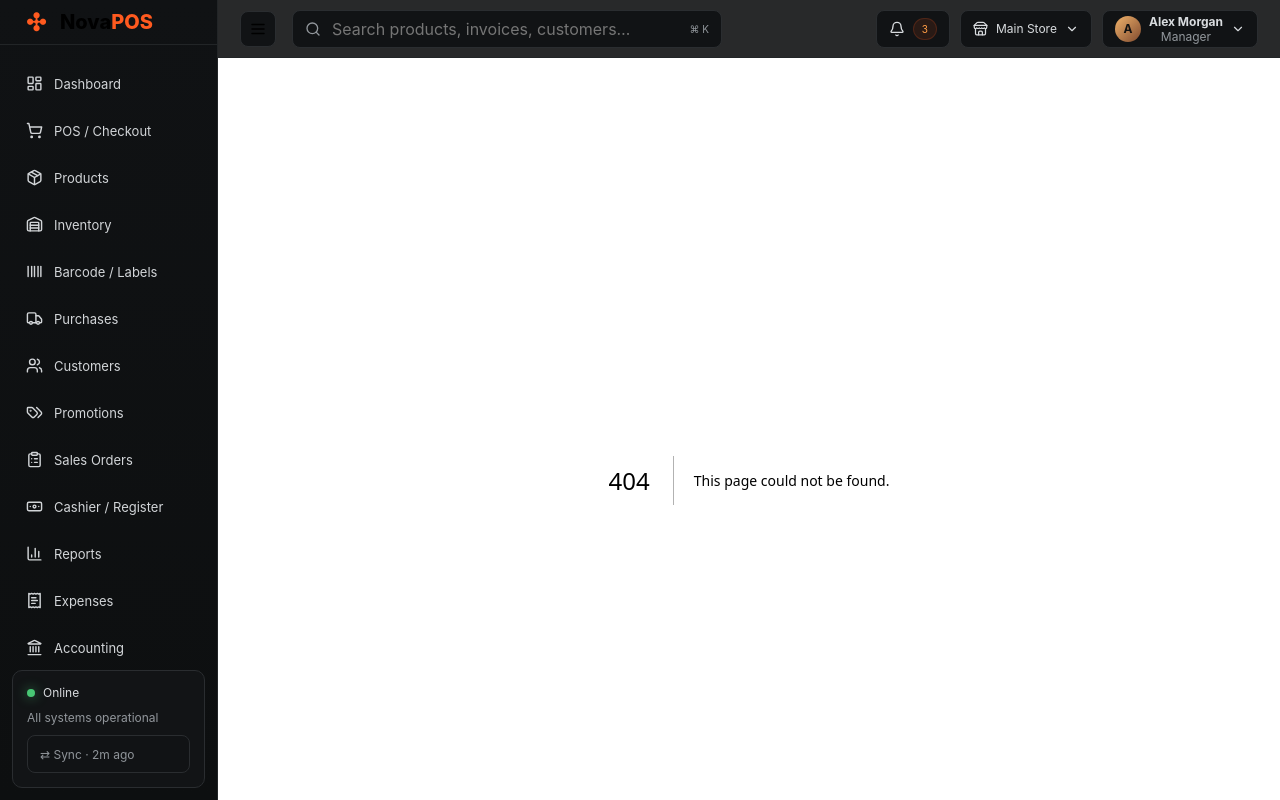
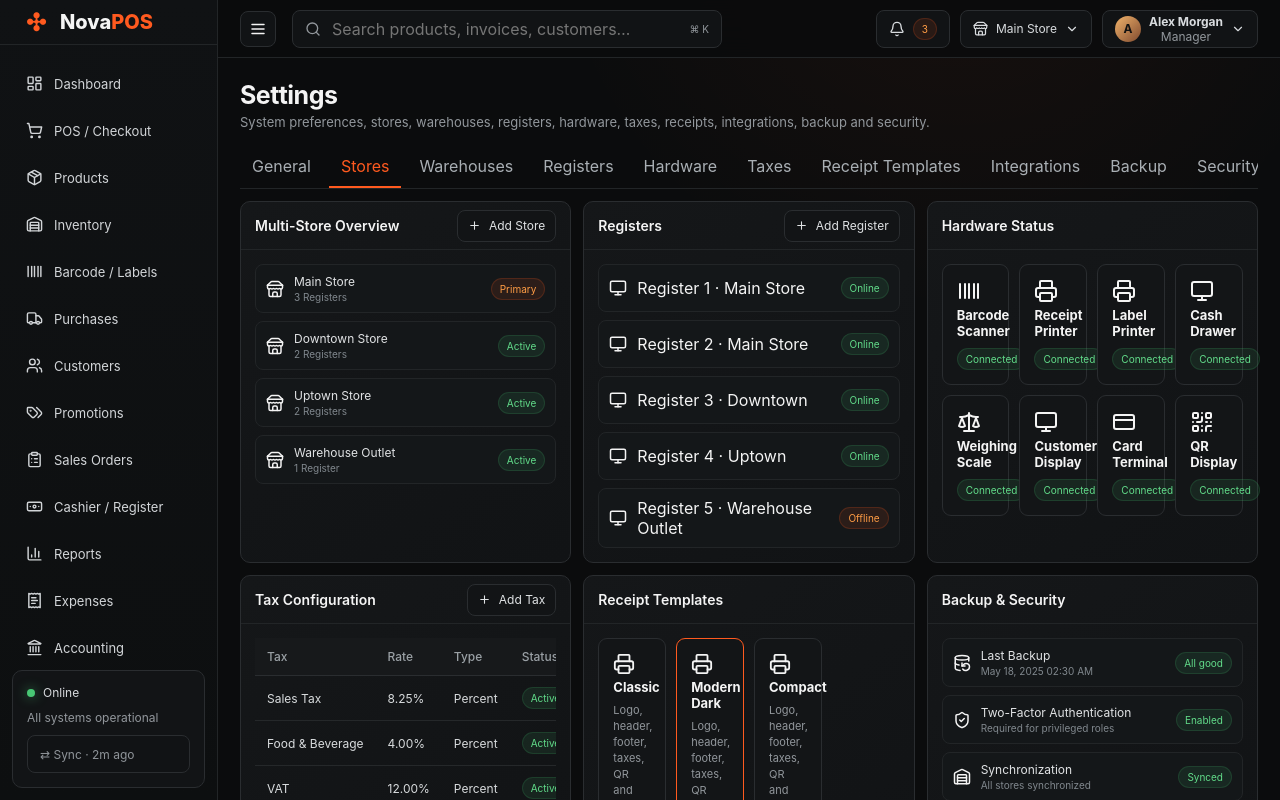
Before and after one commit to heshannamal/web7POS, a Next.js app in the folder frontend/: page /settings in a window 1280 px wide. Before the commit this address had no page. Shown: the top 800 px of the page. Built offline with nearby package versions, Linux system fonts and the light colour scheme.

Commit message:
Add settings hardware and multi-store UI

```diff
--- /dev/null
+++ b/frontend/app/settings/page.tsx
@@ -0,0 +1,15 @@
+import { PageHead, Card, Badge } from '@/components/ui';
+import { Store, Warehouse, Monitor, Barcode, Printer, Scale, CreditCard, QrCode, Plus, ShieldCheck, DatabaseBackup } from 'lucide-react';
+export default function Settings(){return <>
+<PageHead title="Settings" subtitle="System preferences, stores, warehouses, registers, hardware, taxes, receipts, integrations, backup and security."/>
+<div className="tabs"><button className="tab">General</button><button className="tab active">Stores</button><button className="tab">Warehouses</button><button className="tab">Registers</button><button className="tab">Hardware</button><button className="tab">Taxes</button><button className="tab">Receipt Templates</button><button className="tab">Integrations</button><button className="tab">Backup</button><button className="tab">Security</button></div>
+<div className="grid three-col">
+<Card title="Multi-Store Overview" action={<button className="btn btn-sm"><Plus size={13}/> Add Store</button>}><div className="list">{[['Main Store','3 Registers','Primary'],['Downtown Store','2 Registers','Active'],['Uptown Store','2 Registers','Active'],['Warehouse Outlet','1 Register','Active']].map(([a,b,c])=><div className="list-row" key={a}><Store size={18}/><div className="grow"><div className="title">{a}</div><div className="sub">{b}</div></div><Badge tone={c==='Primary'?'orange':'green'}>{c}</Badge></div>)}</div></Card>
+<Card title="Registers" action={<button className="btn btn-sm"><Plus size={13}/> Add Register</button>}><div className="list">{['Register 1 · Main Store','Register 2 · Main Store','Register 3 · Downtown','Register 4 · Uptown','Register 5 · Warehouse Outlet'].map((x,i)=><div className="list-row" key={x}><Monitor size={18}/><div className="grow">{x}</div><Badge tone={i===4?'orange':'green'}>{i===4?'Offline':'Online'}</Badge></div>)}</div></Card>
+<Card title="Hardware Status"><div className="small-grid">{[[Barcode,'Barcode Scanner'],[Printer,'Receipt Printer'],[Printer,'Label Printer'],[Monitor,'Cash Drawer'],[Scale,'Weighing Scale'],[Monitor,'Customer Display'],[CreditCard,'Card Terminal'],[QrCode,'QR Display']].map(([Icon,name]:any)=><div className="quick-card" key={name}><Icon size={24}/><h4>{name}</h4><Badge>Connected</Badge></div>)}</div></Card>
+<Card title="Tax Configuration" action={<button className="btn btn-sm"><Plus size={13}/> Add Tax</button>}><div className="table-wrap"><table><thead><tr><th>Tax</th><th>Rate</th><th>Type</th><th>Status</th></tr></thead><tbody>{[['Sales Tax','8.25%'],['Food & Beverage','4.00%'],['VAT','12.00%'],['Luxury Tax','15.00%']].map(([a,b],i)=><tr key={a}><td>{a}</td><td>{b}</td><td>Percent</td><td><Badge tone={i===3?'orange':'green'}>{i===3?'Inactive':'Active'}</Badge></td></tr>)}</tbody></table></div></Card>
+<Card title="Receipt Templates"><div className="small-grid">{['Classic','Modern Dark','Compact'].map((x,i)=><div className="quick-card" key={x} style={{borderColor:i===1?'var(--accent)':'var(--border)'}}><Printer size={22}/><h4>{x}</h4><p>Logo, header, footer, taxes, QR and custom fields.</p>{i===1&&<Badge tone="orange">Default</Badge>}</div>)}</div></Card>
+<Card title="Backup & Security"><div className="list"><div className="list-row"><DatabaseBackup size={18}/><div className="grow"><div className="title">Last Backup</div><div className="sub">May 18, 2025 02:30 AM</div></div><Badge>All good</Badge></div><div className="list-row"><ShieldCheck size={18}/><div className="grow"><div className="title">Two-Factor Authentication</div><div className="sub">Required for privileged roles</div></div><Badge>Enabled</Badge></div><div className="list-row"><Warehouse size={18}/><div className="grow"><div className="title">Synchronization</div><div className="sub">All stores synchronized</div></div><Badge>Synced</Badge></div></div></Card>
+</div>
+<div className="section-title">Device Registration</div><Card><div className="toolbar"><b>12 registered devices</b><span className="green">● 11 online</span><span className="accent">● 1 offline</span><button className="btn btn-primary" style={{marginLeft:'auto'}}>Register New Device</button></div></Card>
+</>}
```
